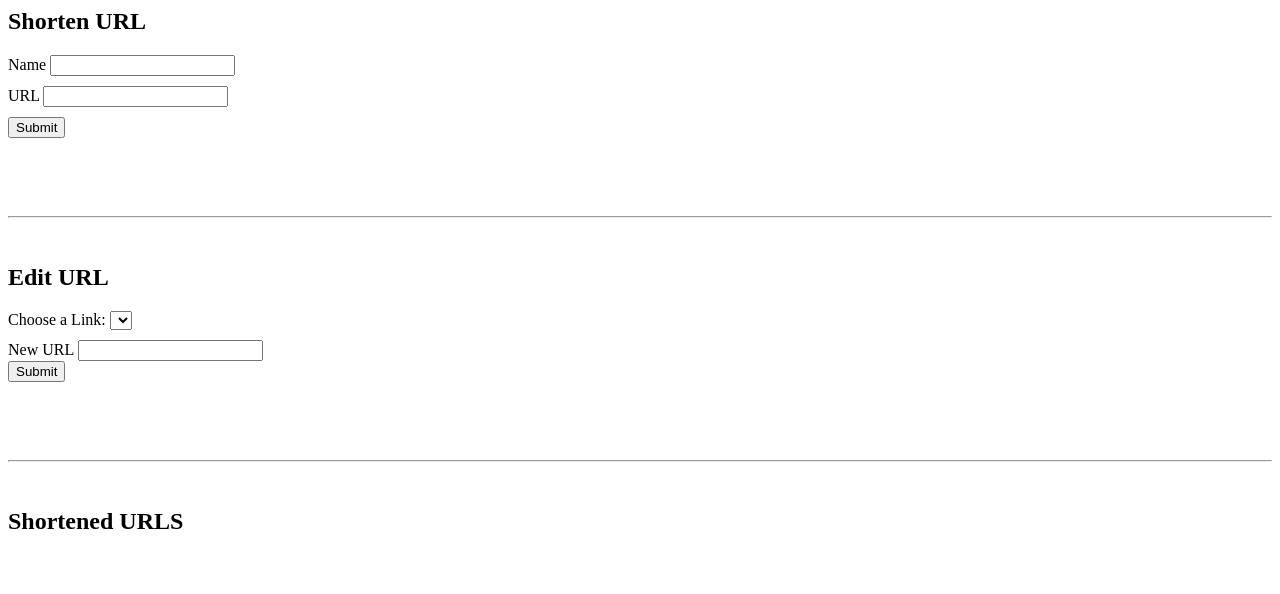
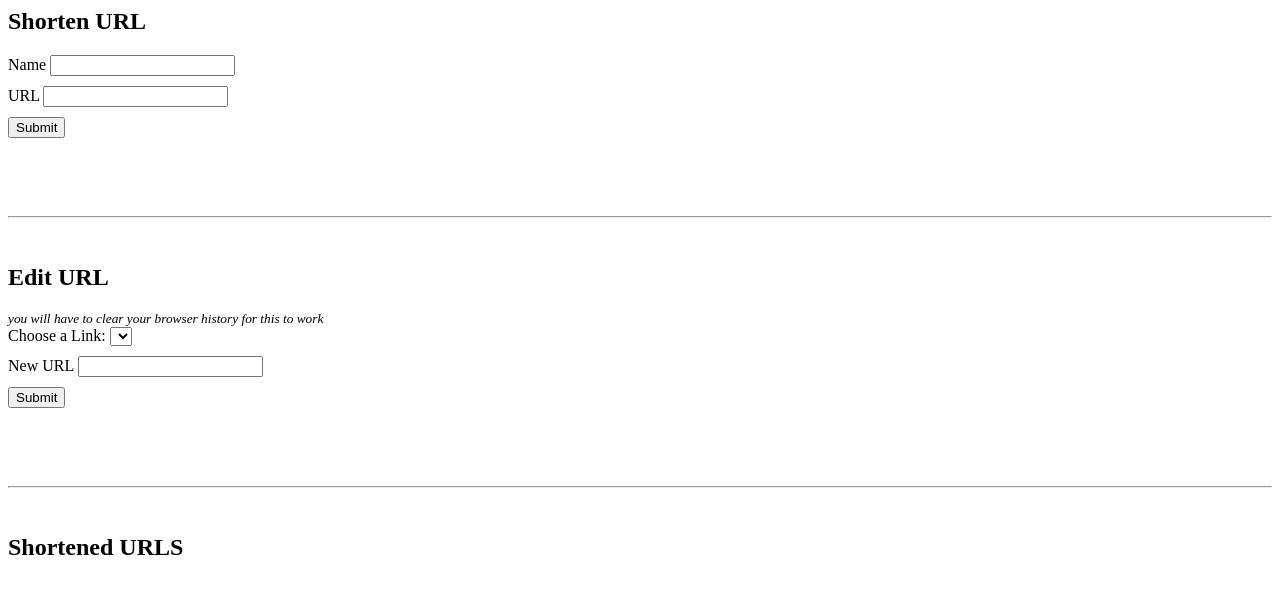
Before and after one commit to jZ7He56RkPTYABUjfww4/simple-shortener, a PHP site: page /admin.php in a window 1280 px wide. Shown: the top 594 px of the page. Run offline with PHP 8.4, Linux system fonts and the light colour scheme; lists and menus that the app fills with data are empty.

Commit message:
Update admin.php

```diff
--- a/website/admin.php
+++ b/website/admin.php
@@ -25,6 +25,7 @@
   <br><hr><br>
 
   <h2>Edit URL</h2>
+  <i style="font-size:10pt">you will have to clear your browser history for this to work</i>
   <form id="edit">
     <label for="names">Choose a Link:</label>
     <select name="name" id="names" required>
@@ -33,7 +34,7 @@
     <label>New URL</label>
     <input style="margin-top: 10px;" type="text" id="url" name="url" required>
     <br>
-    <input type="submit" value="Submit">
+    <input style="margin-top: 10px;" type="submit" id="edit-submit" name="submit" value="Submit">
   </form>
   <div id="edit-output" style="height:36px;"></div>
 
```
